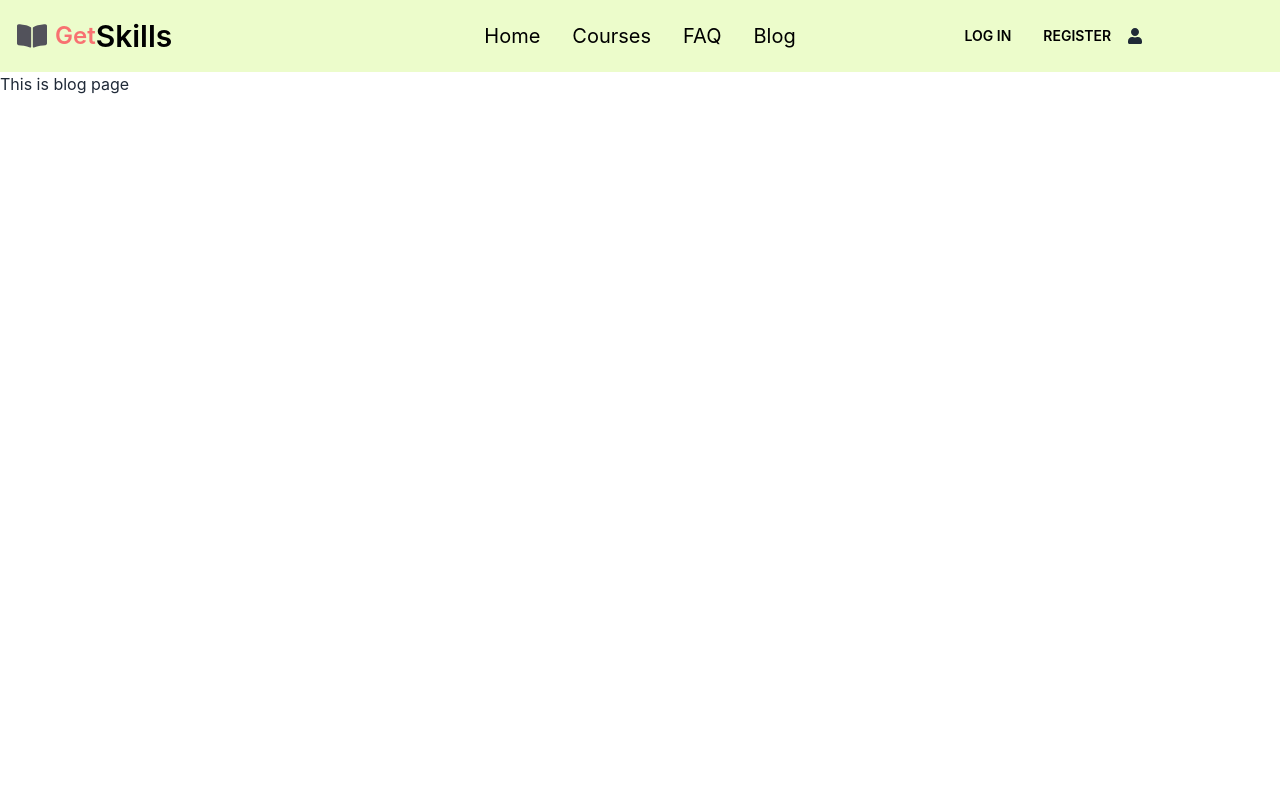
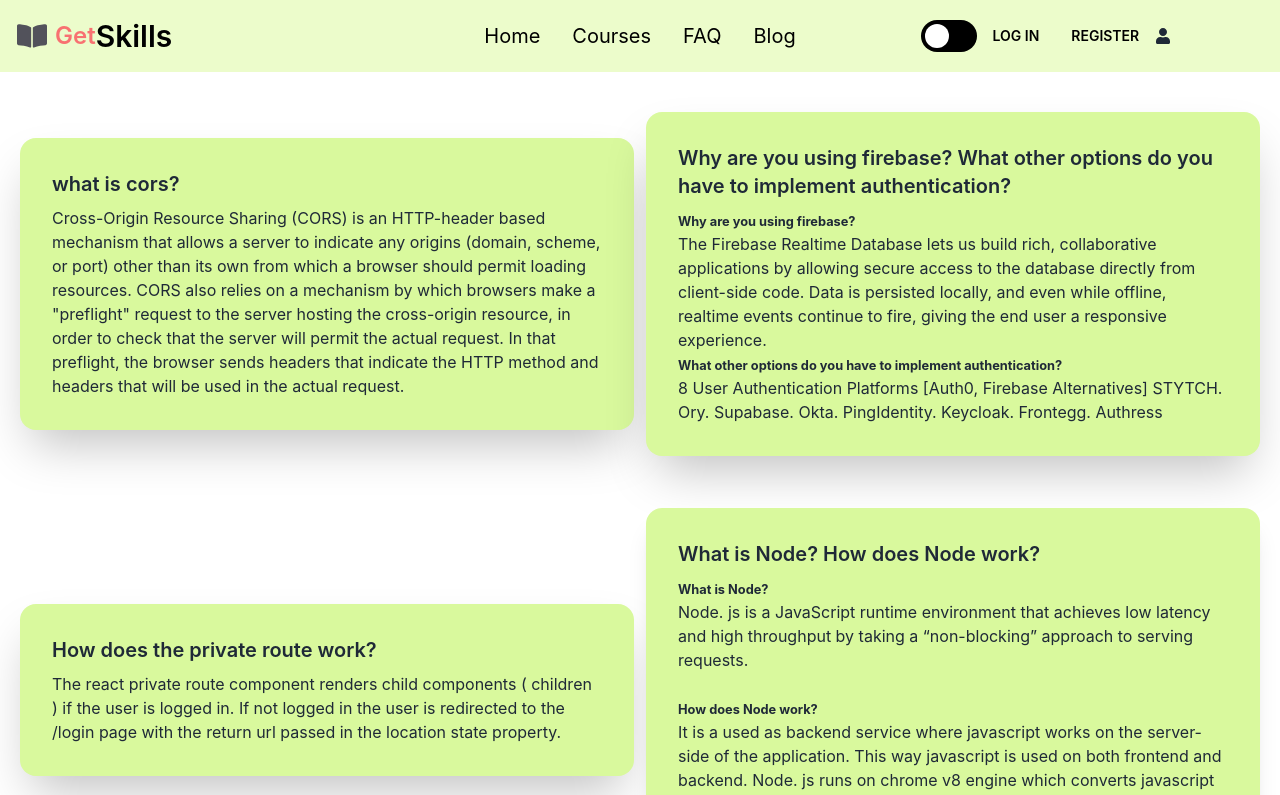
Before and after one commit to tauhid880/Get_Skils, a React (Create React App) app: page /blog in a window 1280 px wide. Shown: the top 795 px of the page. Built offline with nearby package versions, Linux system fonts and the light colour scheme; no server answers.

Commit message:
blog section done

```diff
--- a/src/Pages/Blog/Blog.js
+++ b/src/Pages/Blog/Blog.js
@@ -2,8 +2,81 @@
 
 const Blog = () => {
   return (
-    <div className="h-screen">
-      <h1>This is blog page</h1>
+    <div className="h-screen grid grid-cols-2 gap-3 m-5  justify-items-center items-center">
+      <div className="card w-auto   bg-lime-200 shadow-2xl">
+        <div className="card-body">
+          <h2 className="card-title">what is cors?</h2>
+          <p>
+            Cross-Origin Resource Sharing (CORS) is an HTTP-header based
+            mechanism that allows a server to indicate any origins (domain,
+            scheme, or port) other than its own from which a browser should
+            permit loading resources. CORS also relies on a mechanism by which
+            browsers make a "preflight" request to the server hosting the
+            cross-origin resource, in order to check that the server will permit
+            the actual request. In that preflight, the browser sends headers
+            that indicate the HTTP method and headers that will be used in the
+            actual request.
+          </p>
+        </div>
+      </div>
+      <div className="card w-auto bg-lime-200 shadow-2xl">
+        <div className="card-body">
+          <h2 className="card-title">
+            Why are you using firebase? What other options do you have to
+            implement authentication?
+          </h2>
+          <p>
+            <small className="font-bold">Why are you using firebase?</small>{" "}
+            <br />
+            The Firebase Realtime Database lets us build rich, collaborative
+            applications by allowing secure access to the database directly from
+            client-side code. Data is persisted locally, and even while offline,
+            realtime events continue to fire, giving the end user a responsive
+            experience. <br />
+            <small className="font-bold">
+              What other options do you have to implement authentication?
+            </small>
+            <p>
+              8 User Authentication Platforms [Auth0, Firebase Alternatives]
+              STYTCH. Ory. Supabase. Okta. PingIdentity. Keycloak. Frontegg.
+              Authress
+            </p>
+          </p>
+        </div>
+      </div>
+      <div className="card   bg-lime-200 shadow-2xl">
+        <div className="card-body">
+          <h2 className="card-title">How does the private route work?</h2>
+          <p>
+            The react private route component renders child components (
+            children ) if the user is logged in. If not logged in the user is
+            redirected to the /login page with the return url passed in the
+            location state property.
+          </p>
+        </div>
+      </div>
+      <div className="card  bg-lime-200 shadow-xl">
+        <div className="card-body">
+          <h2 className="card-title">What is Node? How does Node work?</h2>
+          <p>
+            <small className="font-bold">What is Node?</small>
+            <p>
+              Node. js is a JavaScript runtime environment that achieves low
+              latency and high throughput by taking a “non-blocking” approach to
+              serving requests.
+            </p>{" "}
+            <br />
+            <small className="font-bold">How does Node work?</small>
+            <p>
+              It is a used as backend service where javascript works on the
+              server-side of the application. This way javascript is used on
+              both frontend and backend. Node. js runs on chrome v8 engine which
+              converts javascript code into machine code, it is highly scalable,
+              lightweight, fast, and data-intensive
+            </p>
+          </p>
+        </div>
+      </div>
     </div>
   );
 };
--- a/src/Pages/Login/Register/Register.js
+++ b/src/Pages/Login/Register/Register.js
@@ -1,12 +1,13 @@
 import React, { useContext } from "react";
 import { FaGithub, FaGoogle } from "react-icons/fa";
-import { Link } from "react-router-dom";
+import { Link, useNavigate } from "react-router-dom";
 import { AuthContext } from "../../../contexts/AuthProvider/AuthProvider";
 import { GoogleAuthProvider } from "firebase/auth";
 import { fromJSON } from "postcss";
 
 const Register = () => {
   const { providerLogin, createUser } = useContext(AuthContext);
+  const navigate = useNavigate();
   const handleSubmit = (event) => {
     event.preventDefault();
     const form = event.target;
@@ -20,6 +21,7 @@
         const user = result.user;
         console.log(user);
         form.reset();
+        navigate("/");
       })
       .catch((e) => console.error(e));
   };
--- a/src/Pages/Shared/Header/Header.js
+++ b/src/Pages/Shared/Header/Header.js
@@ -73,6 +73,17 @@
         </ul>
       </div>
       <div className="navbar-end  justify-center ">
+        <label
+          for="toggleFour"
+          className="flex cursor-pointer select-none items-center"
+        >
+          <div className="relative">
+            <input type="checkbox" id="toggleFour" class="sr-only" />
+            <div className="box bg-black block h-8 w-14 rounded-full"></div>
+            <div className="dot absolute left-1 top-1 flex h-6 w-6 items-center justify-center rounded-full bg-white transition"></div>
+          </div>
+        </label>
+
         <div className="  text-xs lg:text-sm text-black">
           {user?.uid ? (
             <>
```
